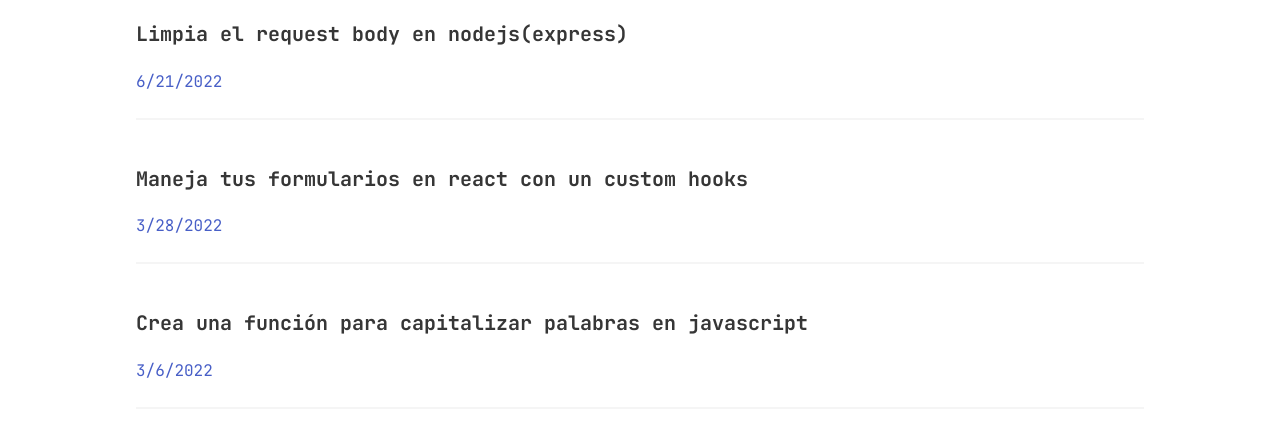
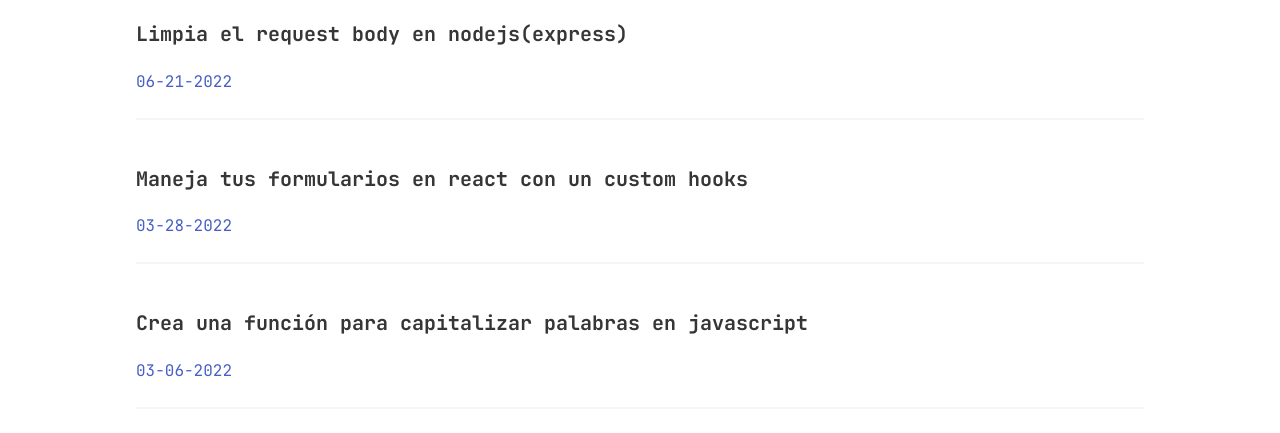
Before and after one commit to j4viermora/hi, a Next.js app: page /blog in a window 1280 px wide. Shown: the part 205-638 px from the top of the page. Built offline with nearby package versions, Linux system fonts and the light colour scheme.

Commit message:
add new date format in list item post component

```diff
--- a/components/ListItemPostBlog/index.tsx
+++ b/components/ListItemPostBlog/index.tsx
@@ -11,7 +11,7 @@ export const ListItemPostBlog = ({ title, slug, date }: TitlePost) => {
             <div>
               {/* <img className='mr-3' src={img} /> */}
               <h3 className='title is-5'>{title}</h3>
-              <p>{new Date(date).toLocaleDateString()}</p>
+              <p>{date}</p>
             </div>
           </a>
         </Link>
```
